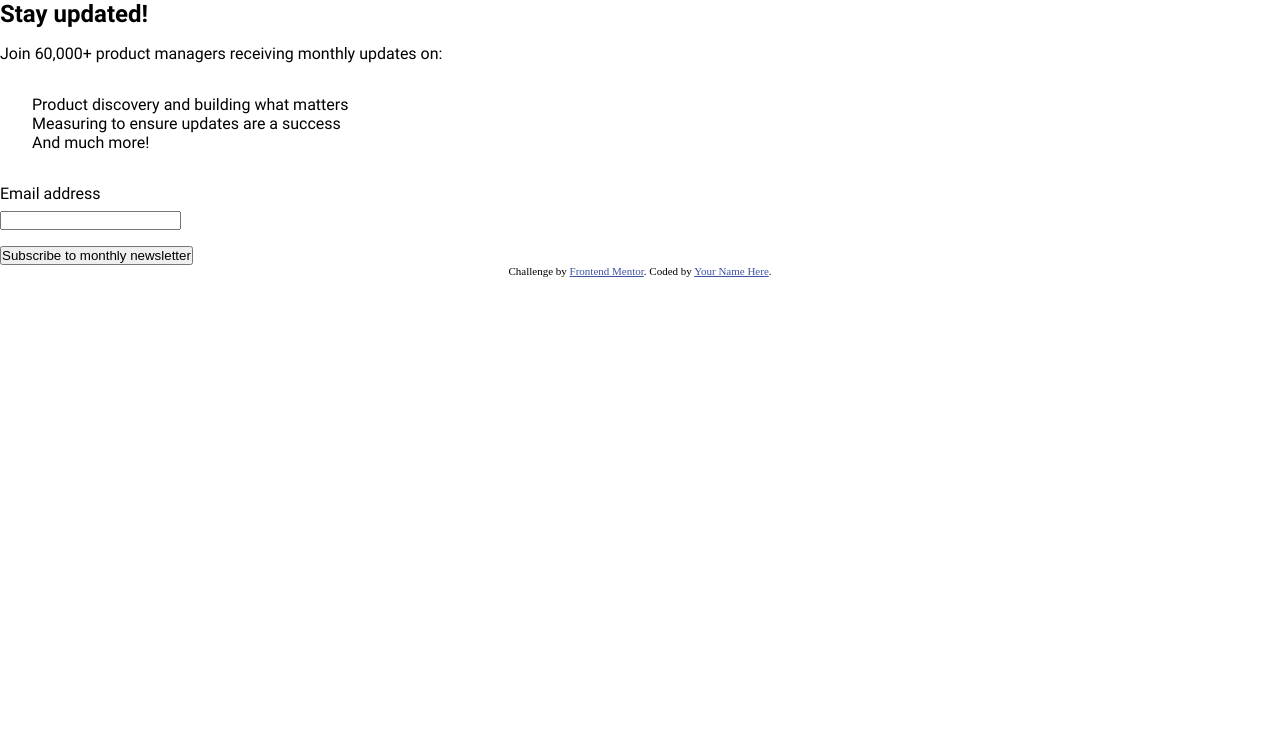
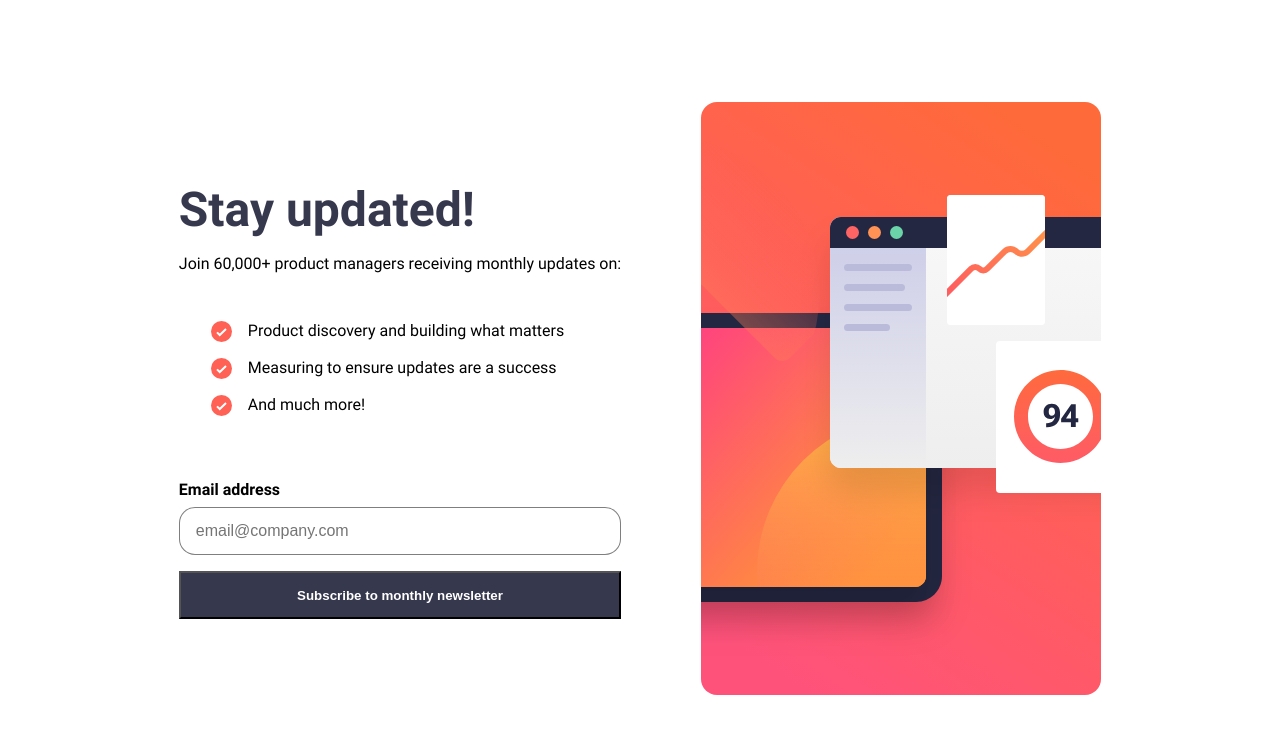
Before and after one commit to Pedrosavioo/newsletter-sign-up, a plain HTML site: page index.html in a window 1280 px wide. Drawn offline with Linux system fonts and the light colour scheme.

Commit message:
finalizing the desktop project

```diff
--- a/index.html
+++ b/index.html
@@ -17,28 +17,29 @@
 </head>
 <body>
 
+  <div class="container">
     <!-- Sign-up form start -->
-  <section>
+    <main>
       <h1>Stay updated!</h1>
       <p>Join 60,000+ product managers receiving monthly updates on:</p>
       <ul class="mt-2 mb-2">
-      <li>Product discovery and building what matters</li>
-      <li>Measuring to ensure updates are a success</li>
-      <li>And much more!</li>
+        <li><img src="assets/images/icon-list.svg" alt="ícone da página"> Product discovery and building what matters</li>
+        <li><img src="assets/images/icon-list.svg" alt="ícone da página"> Measuring to ensure updates are a success</li>
+        <li><img src="assets/images/icon-list.svg" alt="ícone da página"> And much more!</li>
       </ul>
 
       <div>
         <p>Email address</p>
-      <input type="email" name="email" id="email">
+        <input type="email" name="email" id="email" placeholder="email@company.com">
         <button class="button-subscribe mt-1">Subscribe to monthly newsletter</button>
       </div>
-  </section>
+    </main>
 
-  <!-- side image
+    <!-- side image -->
     <aside>
       <img src="assets/images/illustration-sign-up-desktop.svg" alt="illustration sign up">
     </aside>
-  -->
+
 
     <!-- Sign-up form end -->
 
@@ -53,10 +54,6 @@
     -->
 
     <!-- Success message end -->
-
-  <footer class="attribution">
-    Challenge by <a href="https://www.frontendmentor.io?ref=challenge" target="_blank">Frontend Mentor</a>.
-    Coded by <a href="#">Your Name Here</a>.
-  </footer>
+  </div>
 </body>
 </html>
--- a/style.css
+++ b/style.css
@@ -9,36 +9,101 @@
     src: url(assets/fonts/Roboto-Regular.ttf);
 }
 
+/*
+
+### Primary
+
+- Tomato: hsl(4, 100%, 67%)
+
+### Neutral
+
+- Dark Slate Grey: hsl(234, 29%, 20%)
+- Charcoal Grey: hsl(235, 18%, 26%)
+- Grey: hsl(231, 7%, 60%)
+- White: hsl(0, 0%, 100%)
+
+
+*/
+
+:root {
+    --tomato: hsl(4,100%, 67%);
+    --Grey: hsl(231, 7%, 60%);
+    --White: hsl(0, 0%, 100%);
+    --dark-slide:  hsl(235, 18%, 26%);
+}
+
 * {
     margin: 0;
     padding: 0;
-    box-sizing: content-box;
+    box-sizing: border-box;
 }
 
-section h1 {
-    font-family: roboto-bold;
+body {
+    display: flex;
+    justify-content: center;
+    align-items: center;
+    height: 100vh;
+    font-family: roboto-regular;
 }
 
-section p {
+.container {
+    display: flex;
+    gap: 5rem;
+    justify-content: center;
+}
+
+main {
+    display: flex;
+    flex-direction: column;
+    justify-content: center;
+}
+
+main h1 {
+    color: var(--dark-slide);
+    font-family: roboto-bold;
+    font-size: 3rem;
+}
+
+main p {
     font-family: roboto-regular;
     margin-top: 1rem;
 }
 
-section li {
+main li {
+    display: flex;
+    margin: 1rem;
     font-family: roboto-regular;
     margin-left: 2rem;
     list-style: none;
 
 }
 
+main li img {
+   margin-right: 1rem;
+}
+
+main div p {
+    font-family: roboto-bold;
+}
+
 #email {
     margin-top: 0.5rem;
+    width: 100%;
+    height: 3rem;
+    font-size: 1rem;
+    padding: 1rem;
+    border: 1px solid rgba(0,0,0,0.5);
+    border-radius: 1rem;
 }
 
 .button-subscribe {
     display: block;
+    width: 100%;
+    height: 3rem;
+    color: var(--White);
+    font-weight: 700;
+    background: var(--dark-slide);
 }
-
 
 
 
```
Lines whose indentation alone changed are shown as unchanged.
